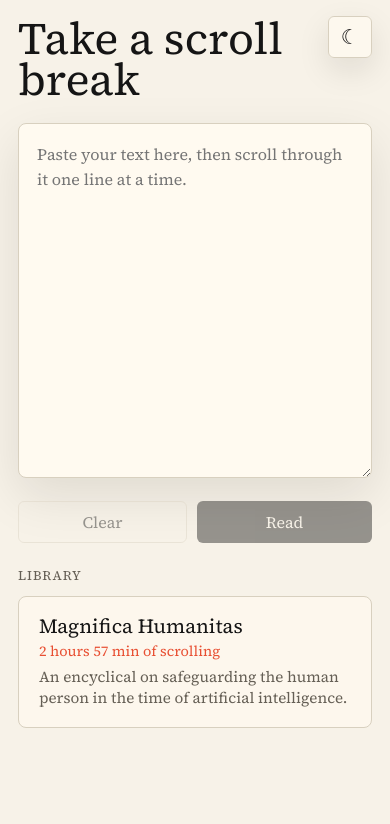
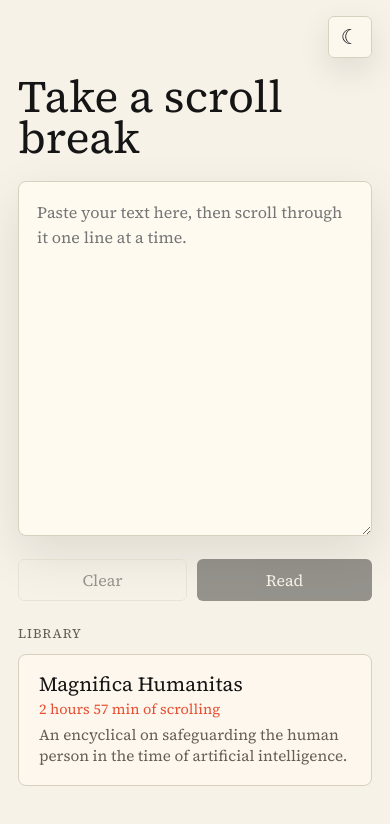
Before and after one commit to kshivanku/scroll-break, a React (Vite) app: page / in a window 390 px wide. Shown: the top 824 px of the page. Built offline with nearby package versions, Linux system fonts and the light colour scheme.

Commit message:
mobile bugs

```diff
--- a/src/styles.css
+++ b/src/styles.css
@@ -536,6 +536,11 @@ textarea:focus {
 
   .compose {
     align-items: start;
+    padding-top: calc(max(18px, env(safe-area-inset-top)) + 58px);
+  }
+
+  h1 {
+    max-width: calc(100vw - 96px);
   }
 
   .action-row {
```
